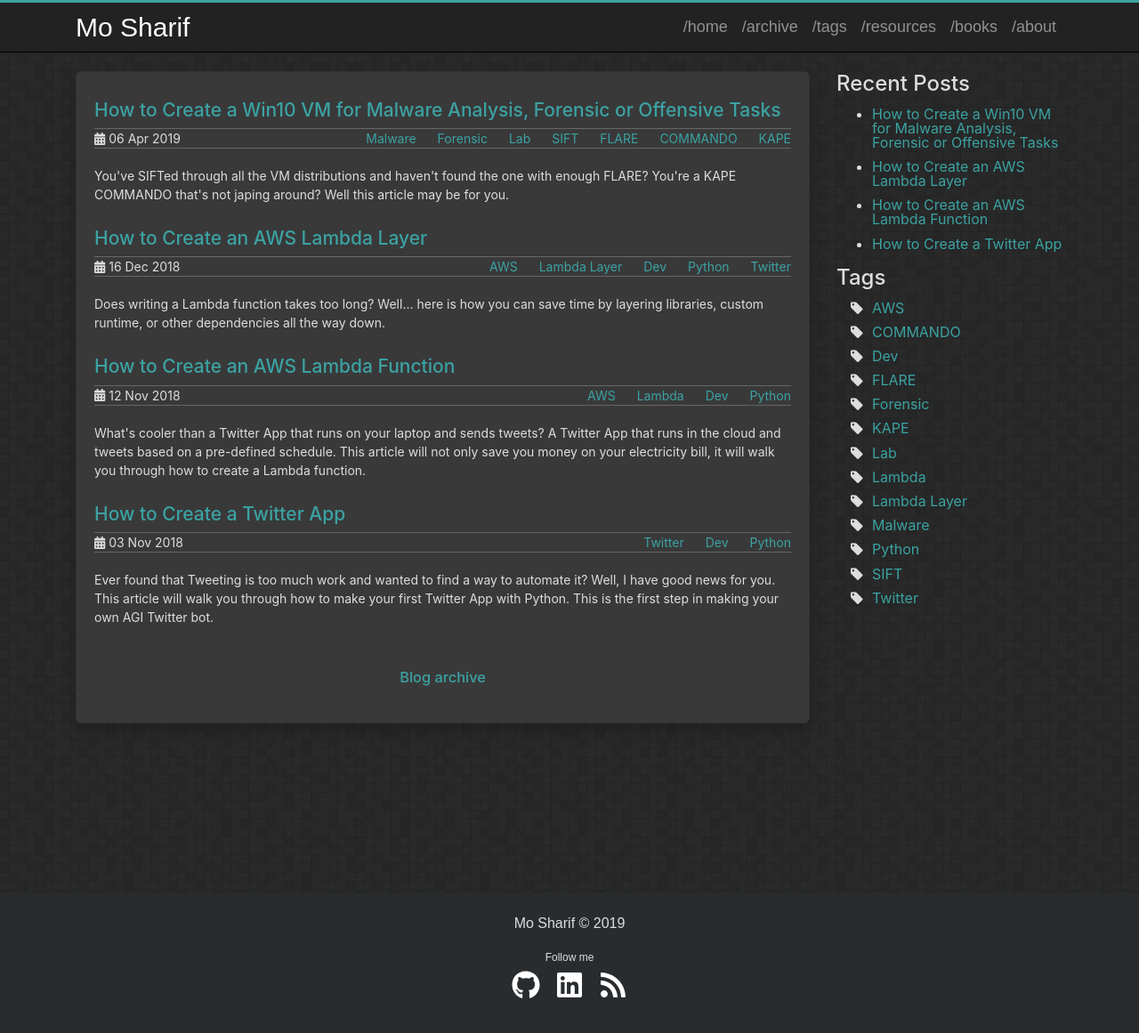
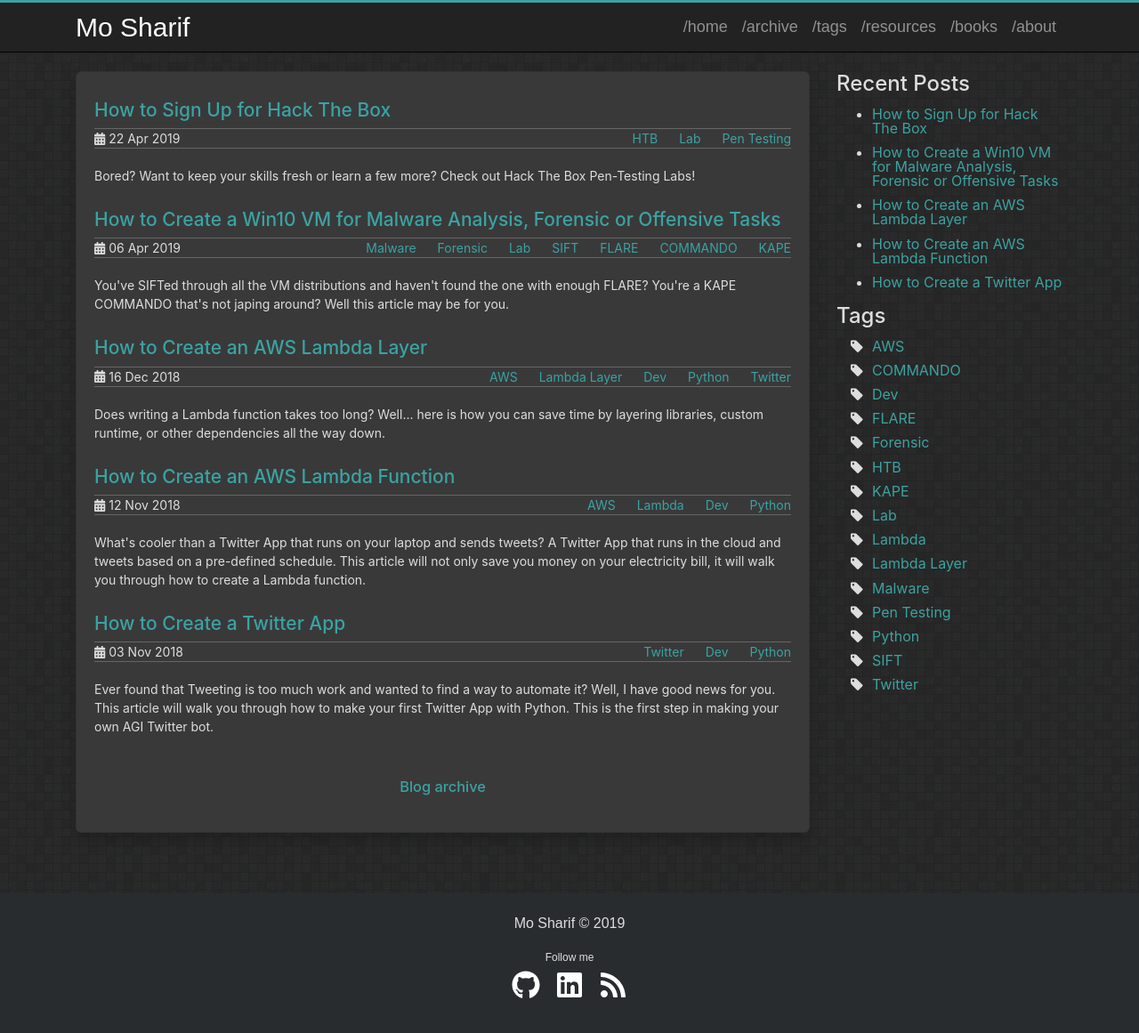
Before and after one commit to Mo4n6/Mo4n6.github.io, a Jekyll site: the page built from index.html, in a window 1280 px wide and 1186 px high. Shown: the top 1161 px of the window at 89% size. Built offline with Jekyll 4.4.1, drawn with Linux system fonts in a browser that asks for light colours; nearby versions of some CDN libraries; some of the changed lines change nothing that is shown.

Commit message:
new article

```diff
--- /dev/null
+++ b/_posts/2019-04-22-HowToSignUpForHackTheBox.md
@@ -0,0 +1,82 @@
+---
+layout: post
+title: How to Sign Up for Hack The Box
+date:   2019-04-22
+description: Bored? Want to keep your skills fresh or learn a few more?  Check out Hack The Box Pen-Testing Labs!
+
+tags:
+- HTB
+- Lab
+- Pen Testing
+
+share: true
+toc: true
+---
+
+---
+![img]({{ '/assets/images/2019-04-22-HowToSignUpForHackTheBox/Image1.png' | relative_url }}){: .center-image }*Figure 1 - Hack the Box Website*
+
+---
+
+# Introduction
+[Hack The Box](https://www.hackthebox.eu/) or HTB is one of the most popular CTF websites.  This article will <s>walk you through how to sign up for HTB</s> tell you about Rule #7.
+
+Here are some of the reasons to join HTB:
+
+![img]({{ '/assets/images/2019-04-22-HowToSignUpForHackTheBox/Image2.png' | relative_url }}){: .center-image }*Figure 2 - Reasons to join Hack The Box*
+
+HTB has two membership models:
+
+1. Free and
+1. VIP (10 Euro/mo).
+
+Figure 3 shows the differences between these two models.
+
+![img]({{ '/assets/images/2019-04-22-HowToSignUpForHackTheBox/Image3.png' | relative_url }}){: .center-image }*Figure 3 - Free vs VIP membership models for HTB*
+
+The website has a join link that mentions an 'Invite Challenge', as shown in Figure 4.
+
+![img]({{ '/assets/images/2019-04-22-HowToSignUpForHackTheBox/Image4.png' | relative_url }}){: .center-image }*Figure 4 - Join button with a hint to an 'Invite Challenge'.*
+
+# Instructions
+This section documents the steps to sign up for HTB by solving the 'Invite Challenge'.
+
+## Required Tools
+
+This section has been removed due to Rule #7.
+
+## 'Join' Button
+
+Most section has been removed due to Rule #7.
+
+The 'Join' button in Figure 4 directs users to [https://www.hackthebox.eu/invite](https://www.hackthebox.eu/invite).  Figure 5 shows the invite web page.  The title of this web page contains the text 'Can you hack this box?'.  This confirms that a challenge needs to be solved to join the website.
+
+![img]({{ '/assets/images/2019-04-22-HowToSignUpForHackTheBox/Image5.png' | relative_url }}){: .center-image }*Figure 5 - Invite Web page.*
+
+
+## Code Analysis
+
+Most of this section has been removed due to Rule #7.
+
+The following lesson could be derived from the code analysis:
+
+> If an observer doesn't understand the message, then encode it differently.
+
+## Generating the invite
+This section has been removed due to Rule #7.
+
+## Signing Up for HTB
+The key from the last section was used to Sign up for HTB as shown in Figure 6.
+
+
+![img]({{ '/assets/images/2019-04-22-HowToSignUpForHackTheBox/Image8.png' | relative_url }}){: .center-image }*Figure 6 - Congratulations!*
+
+# Summary
+
+After writing this post and signing up I was greeted with the rules.  Reviewing the rules, one rule pops out.  Rule #7 mentions not sharing the generation technique of the invite code, as shown in Figure 7.
+
+![img]({{ '/assets/images/2019-04-22-HowToSignUpForHackTheBox/Image9.png' | relative_url }}){: .center-image }*Figure 7 - Dont spoil!*
+
+Due to this rule, I've decided to remove most of this article.
+
+![img]({{ '/assets/images/2019-04-22-HowToSignUpForHackTheBox/Image6.png' | relative_url }}){: .center-image }*Keep Calm and Hack This Box (and Dont spoil)*
--- a/resources.md
+++ b/resources.md
@@ -203,7 +203,7 @@
 * [Guild of Sysadmin](https://t.me/guildofsysadmin)
 
 ### Twitter Accounts to Follow
-* [hackerfantastic](https://twitter.com/hackerfantastic)
+* Check out my Twitter for accounts to follow.
 
 ---
 
```
Also changed, not shown: assets/images/2019-04-22-HowToSignUpForHackTheBox/Image1.png (added), assets/images/2019-04-22-HowToSignUpForHackTheBox/Image2.png (added), assets/images/2019-04-22-HowToSignUpForHackTheBox/Image3.png (added), assets/images/2019-04-22-HowToSignUpForHackTheBox/Image4.png (added), assets/images/2019-04-22-HowToSignUpForHackTheBox/Image5.png (added), assets/images/2019-04-22-HowToSignUpForHackTheBox/Image6.png (added), assets/images/2019-04-22-HowToSignUpForHackTheBox/Image8.png (added), assets/images/2019-04-22-HowToSignUpForHackTheBox/Image9.png (added).
